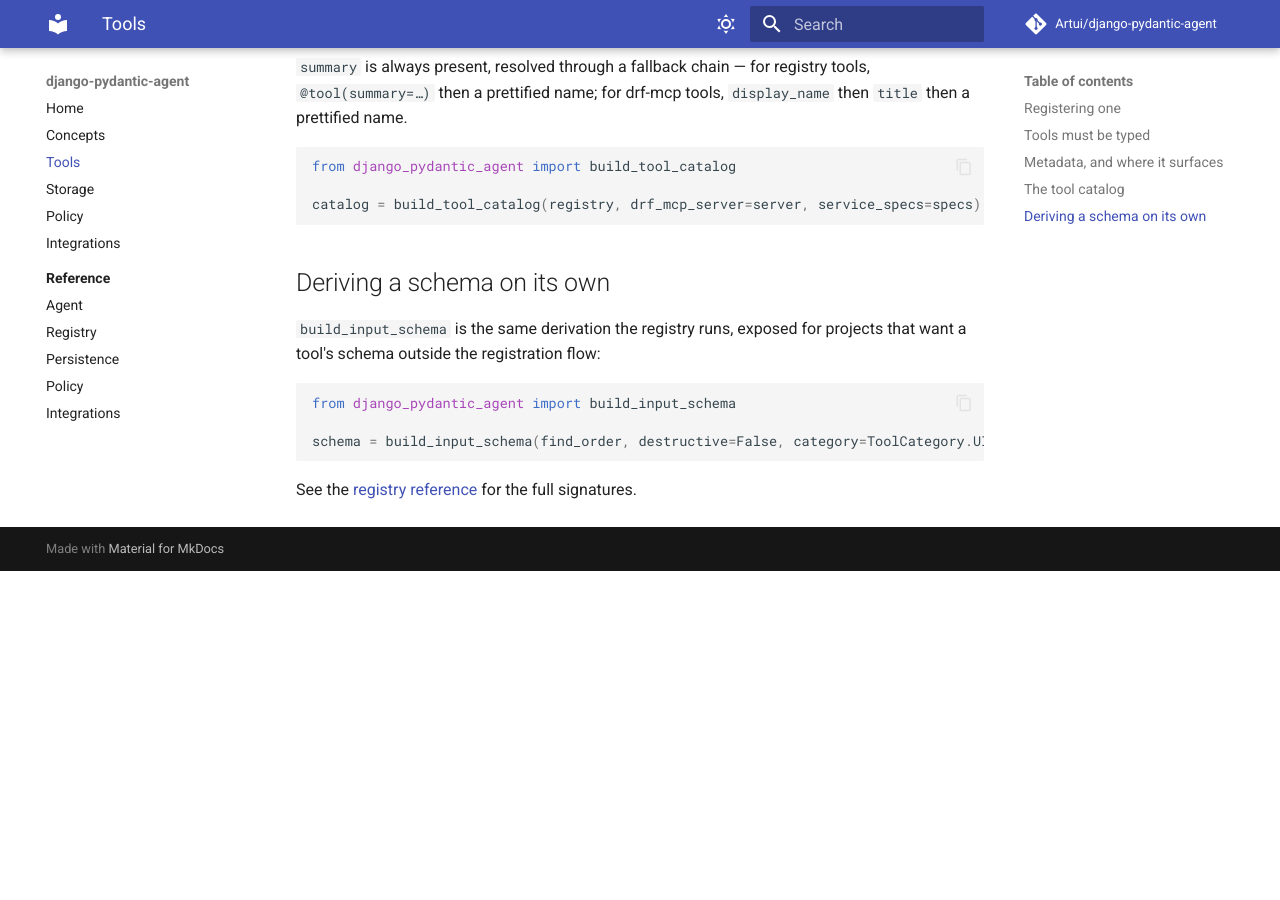
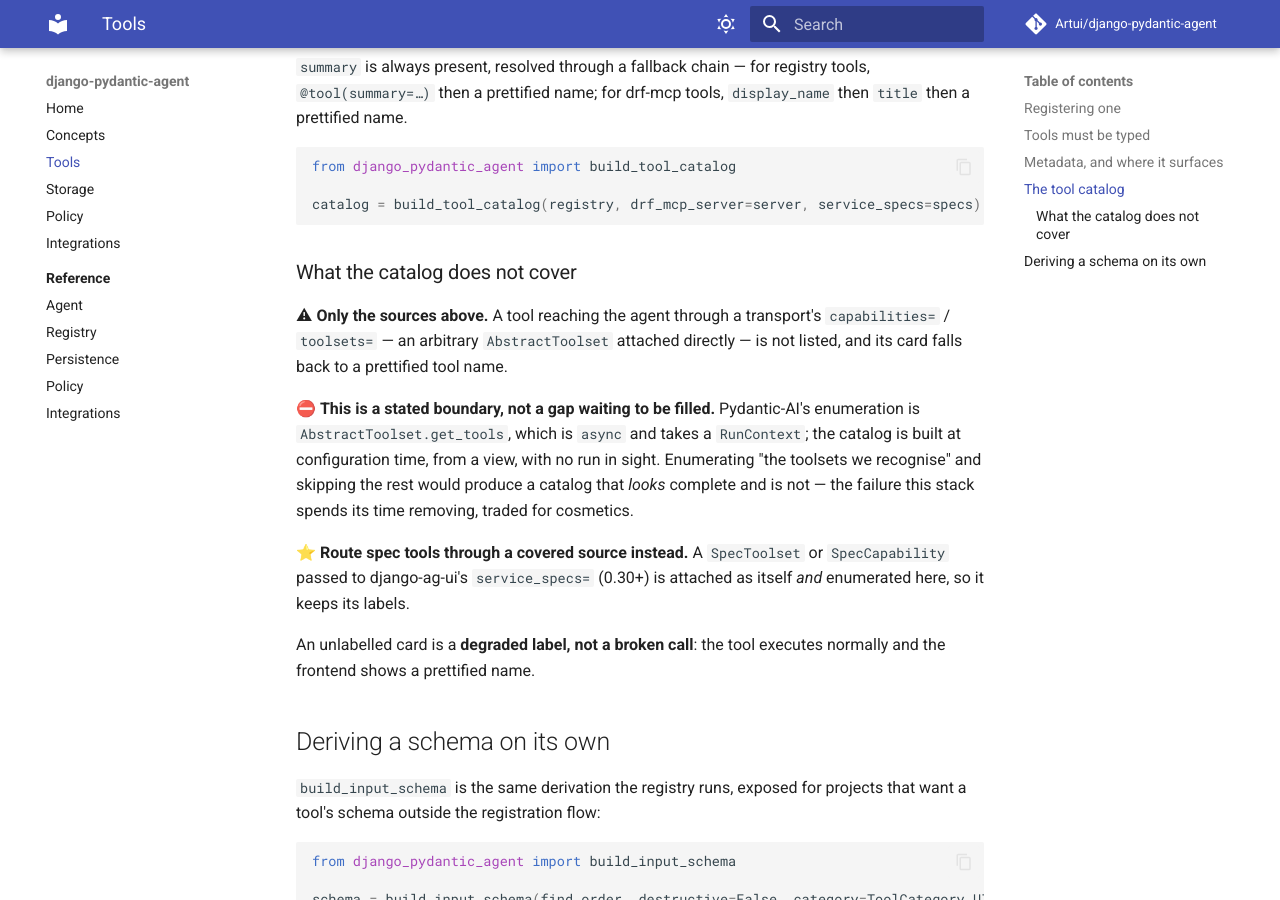
Before and after one commit to Artui/django-pydantic-agent, an MkDocs documentation site: the page built from docs/tools.md, in a window 1280 px wide and 900 px high, scrolled down 1756 px. Built offline with MkDocs 1.6.1 and Material for MkDocs 9.7.7, drawn with Linux system fonts in a browser that asks for light colours; comment, search, counter and statistics services are not loaded; before the commit the page ends 2327 px from its top, so only the background shows below that.

Commit message:
State what the tool catalog does not cover (0.7.1) (#21)
* State what the tool catalog does not cover

Tools attached through a transport's capabilities= / toolsets= are not listed
and their cards fall back to a prettified name. Documented as a boundary rather
than closed with a partial guess: pydantic-ai's enumeration is get_tools, which
is async and takes a RunContext, while the catalog is built at configuration
time from a view. Enumerating the toolsets we recognise and skipping the rest
would produce a catalog that looks complete and is not.

A SpecToolset passed to django-ag-ui's service_specs= is attached as itself and
enumerated, so the case that matters has a covered route.

Co-Authored-By: Claude Opus 5 <noreply@anthropic.com>

* Release 0.7.1

Co-Authored-By: Claude Opus 5 <noreply@anthropic.com>

---------

Co-authored-by: Claude Opus 5 <noreply@anthropic.com>

````diff
--- a/django_pydantic_agent/version.py
+++ b/django_pydantic_agent/version.py
@@ -1,5 +1,5 @@
 from __future__ import annotations
 
-__version__: str = "0.7.0"
+__version__: str = "0.7.1"
 
 __all__ = ["__version__"]
--- a/docs/tools.md
+++ b/docs/tools.md
@@ -73,6 +73,26 @@ from django_pydantic_agent import build_tool_catalog
 catalog = build_tool_catalog(registry, drf_mcp_server=server, service_specs=specs)
 ```
 
+### What the catalog does not cover
+
+⚠ **Only the sources above.** A tool reaching the agent through a transport's
+`capabilities=` / `toolsets=` — an arbitrary `AbstractToolset` attached directly
+— is not listed, and its card falls back to a prettified tool name.
+
+⛔ **This is a stated boundary, not a gap waiting to be filled.** Pydantic-AI's
+enumeration is `AbstractToolset.get_tools`, which is `async` and takes a
+`RunContext`; the catalog is built at configuration time, from a view, with no
+run in sight. Enumerating "the toolsets we recognise" and skipping the rest
+would produce a catalog that *looks* complete and is not — the failure this
+stack spends its time removing, traded for cosmetics.
+
+⭐ **Route spec tools through a covered source instead.** A `SpecToolset` or
+`SpecCapability` passed to django-ag-ui's `service_specs=` (0.30+) is attached
+as itself *and* enumerated here, so it keeps its labels.
+
+An unlabelled card is a **degraded label, not a broken call**: the tool executes
+normally and the frontend shows a prettified name.
+
 ## Deriving a schema on its own
 
 `build_input_schema` is the same derivation the registry runs, exposed for
--- a/pyproject.toml
+++ b/pyproject.toml
@@ -150,7 +150,7 @@ root = ["./django_pydantic_agent"]
 # django_pydantic_agent/version.py and promotes the CHANGELOG [Unreleased] block
 # under a new dated heading.
 [tool.bumpversion]
-current_version = "0.7.0"
+current_version = "0.7.1"
 allow_dirty = false
 commit = false
 tag = false
````
Also changed, not shown: CHANGELOG.md (+24 -1 lines), 1 other file.
